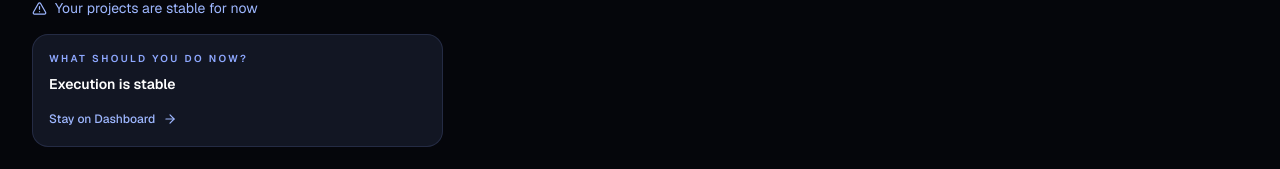
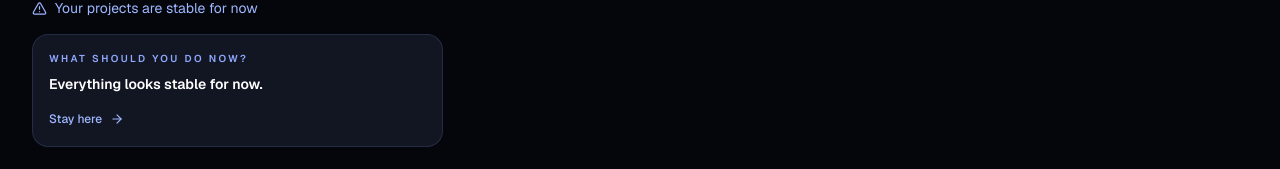
Before and after one commit to lindajerbi58-create/pilot, a Next.js app: page /dashboard in a window 1280 px wide. Shown: the part 239-408 px from the top of the page. Built offline with nearby package versions, Linux system fonts and the light colour scheme; no server answers; the database is empty.

Commit message:
refactor: simplify ai next action wording

```diff
--- a/app/dashboard/page.tsx
+++ b/app/dashboard/page.tsx
@@ -378,13 +378,12 @@ const systemRiskText =
 
 <p className="mt-2 text-sm font-semibold text-white">
   {primaryIssue === "overdue"
-  ? "Immediate action required on overdue tasks"
+    ? "Some tasks are late. Check them now."
     : primaryIssue === "risk"
-  ? "High-risk projects need decision review"
+    ? "Some projects have problems. Review them now."
     : primaryIssue === "workload"
-  ? "Team workload needs balancing"
-  : "Execution is stable"}
-
+    ? "Some team members have too much work."
+    : "Everything looks stable for now."}
 </p>
 
   <div className="mt-3">
@@ -401,10 +400,10 @@ const systemRiskText =
       className="inline-flex items-center gap-2 text-xs font-medium text-[#9eb7ff] hover:text-white"
     >
      {systemRiskLevel === "Critical"
-        ? "Open Decision Center"
+  ? "Open details"
   : systemRiskLevel === "High"
-        ? "View AI Insights"
-        : "Stay on Dashboard"}
+  ? "View problems"
+  : "Stay here"}
 
       <ArrowRight size={14} />
     </Link>
```
Lines whose indentation alone changed are shown as unchanged.
